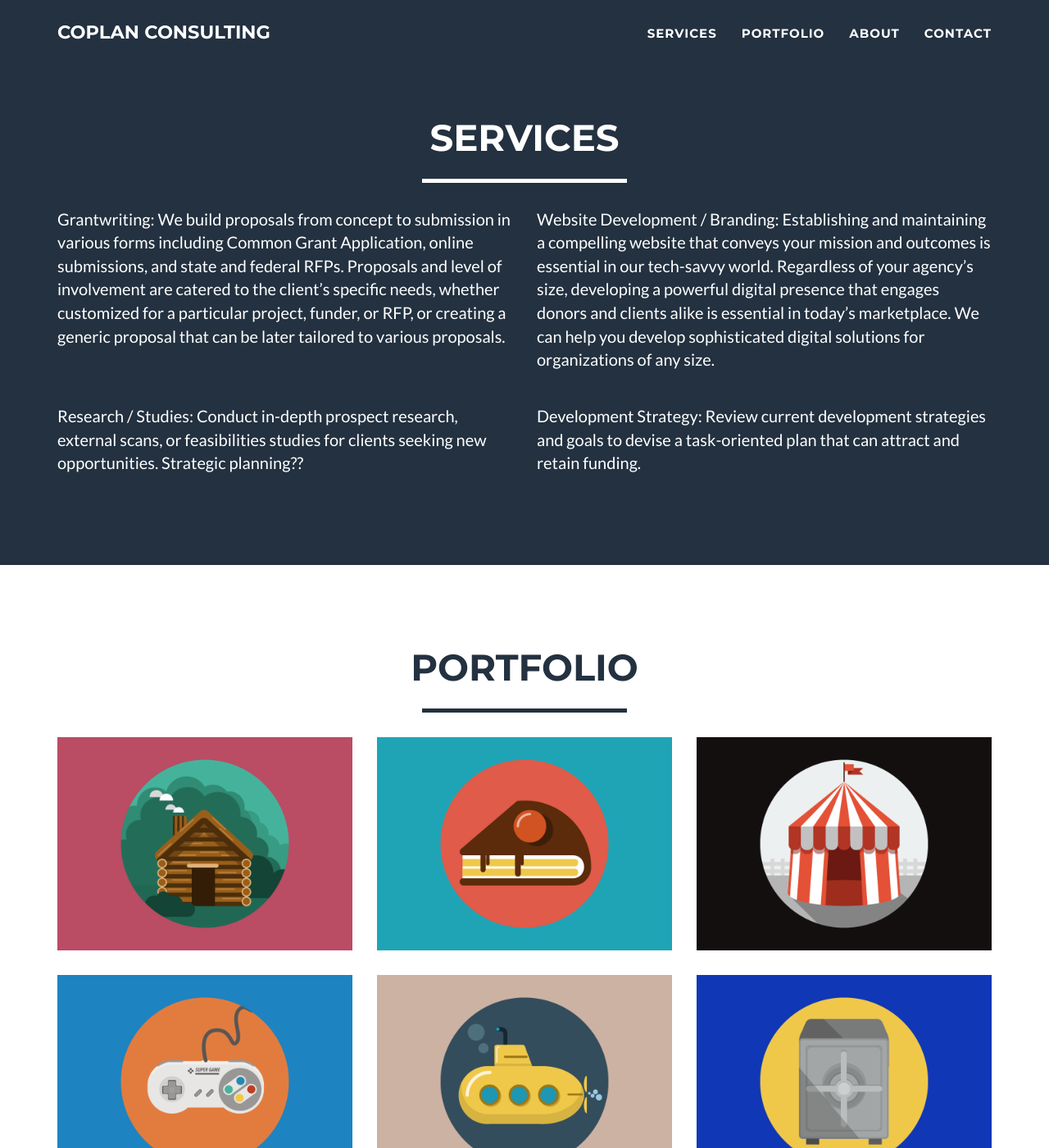
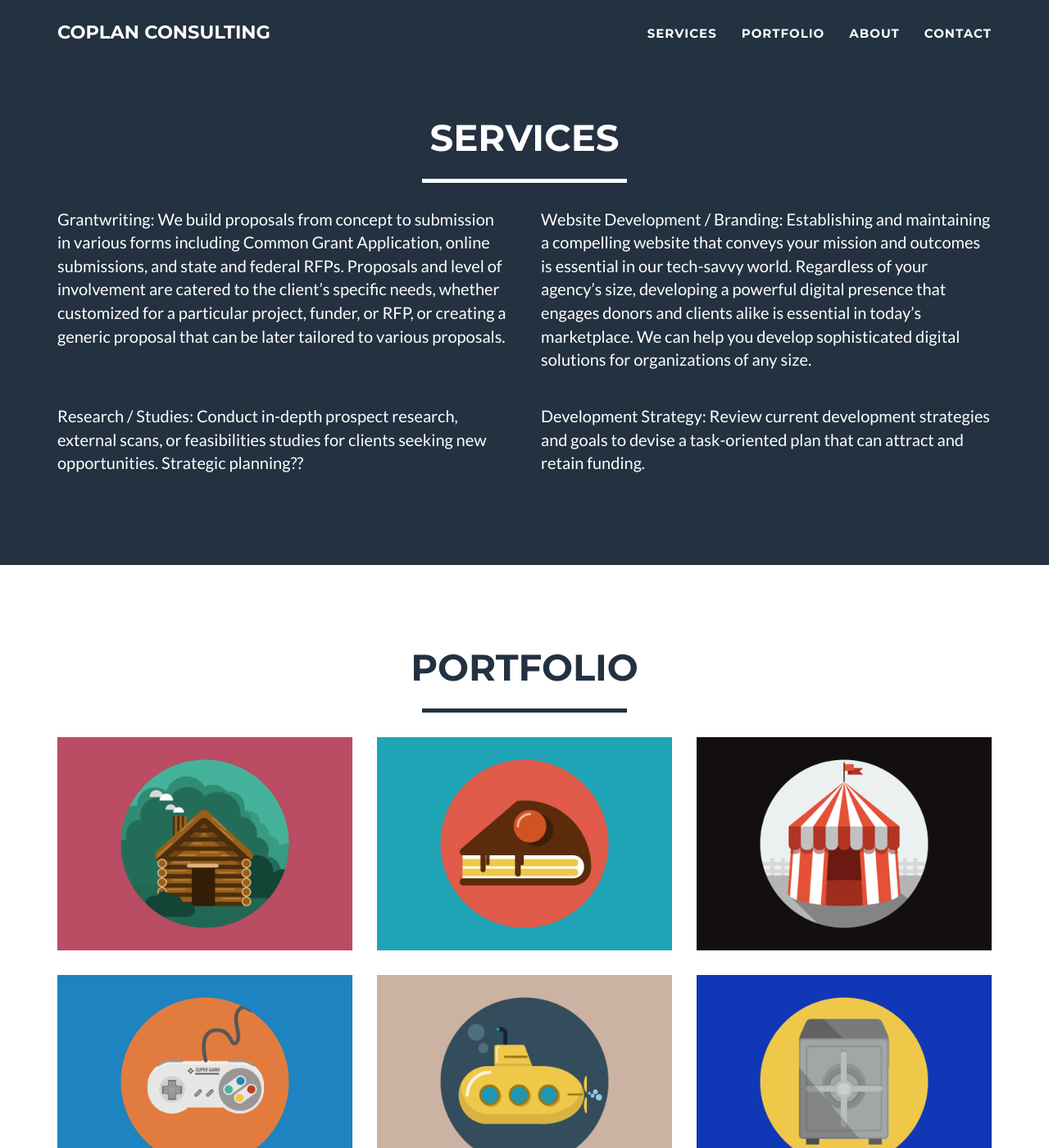
Before and after one commit to ccoplan/ccoplan.github.io, a Jekyll site: the page built from index.html, in a window 1280 px wide and 1400 px high, scrolled down 732 px. Shown: the whole window at 82% size. Built offline with Jekyll 4.4.1, drawn with Linux system fonts in a browser that asks for light colours.

Commit message:
Update services.html

```diff
--- a/_includes/services.html
+++ b/_includes/services.html
@@ -14,23 +14,31 @@
       padding-bottom: 30px !important;
       }
 
+        .left{
+          padding-right: 20px;
+        }
+
+        .right{
+          padding-left:20px;
+        }
+
       }
     </style>
 
     <div class="row" id="toprow">
 
-      <div class="col-lg-6">
+      <div class="col-lg-6 left">
         <p>Grantwriting: We build proposals from concept to submission in various forms including Common Grant Application, online submissions, and state and federal RFPs.  Proposals and level of involvement are catered to the client’s specific needs, whether customized for a particular project, funder, or RFP, or creating a generic proposal that can be later tailored to various proposals.</p>
       </div>
-      <div class="col-lg-6">
+      <div class="col-lg-6 right">
         <p>Website Development / Branding: Establishing and maintaining a compelling website that conveys your mission and outcomes is essential in our tech-savvy world.  Regardless of your agency’s size, developing a powerful digital presence that engages donors and clients alike is essential in today’s marketplace.  We can help you develop sophisticated digital solutions for organizations of any size.</p>
       </div>
     </div>
     <div class="row">
-      <div class="col-lg-6">
+      <div class="col-lg-6 left">
         <p>Research / Studies: Conduct in-depth prospect research, external scans, or feasibilities studies for clients seeking new opportunities.  Strategic planning??</p>
       </div>
-      <div class="col-lg-6">
+      <div class="col-lg-6 right">
         <p>Development Strategy: Review current development strategies and goals to devise a task-oriented plan that can attract and retain funding.</p>
       </div>
     </div>
```
